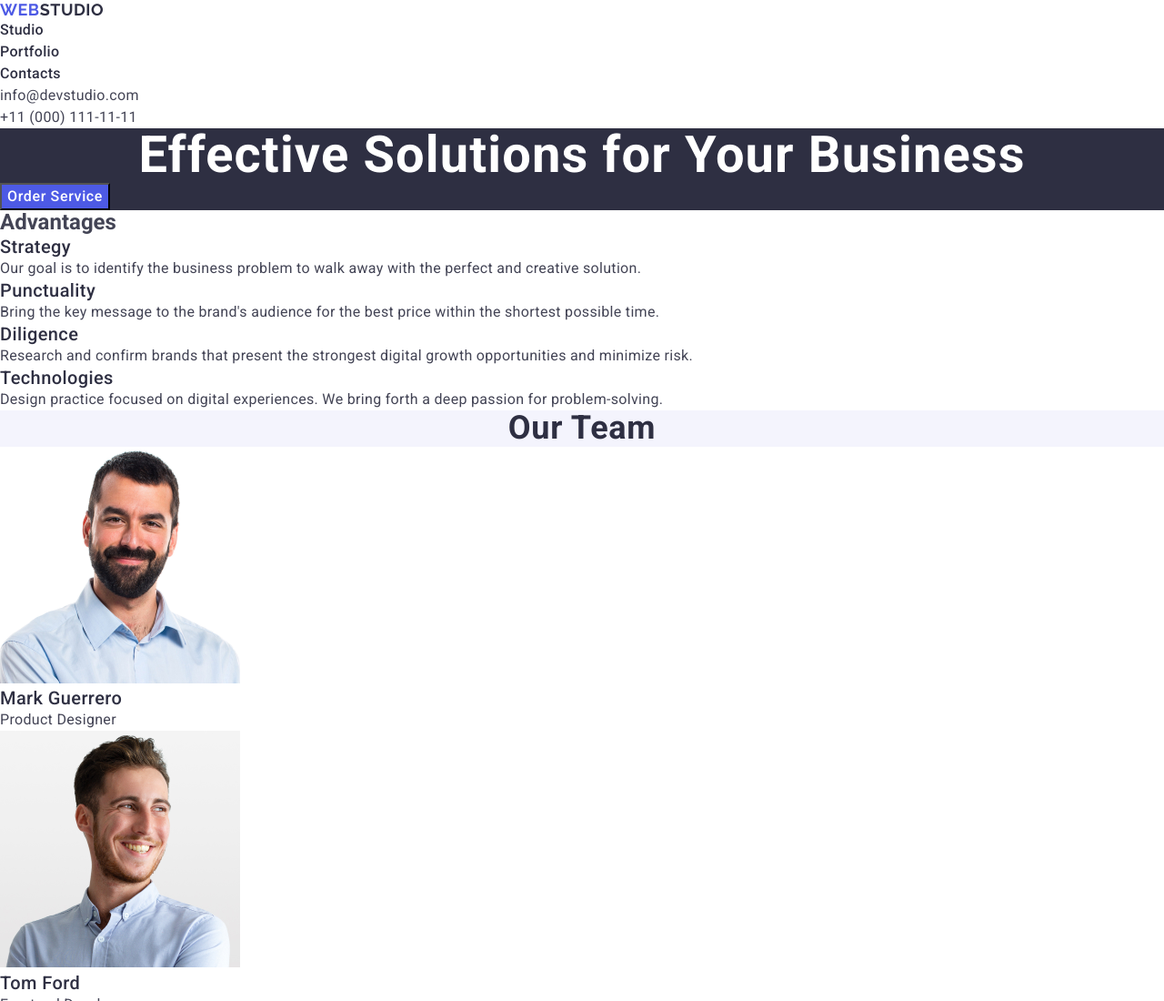
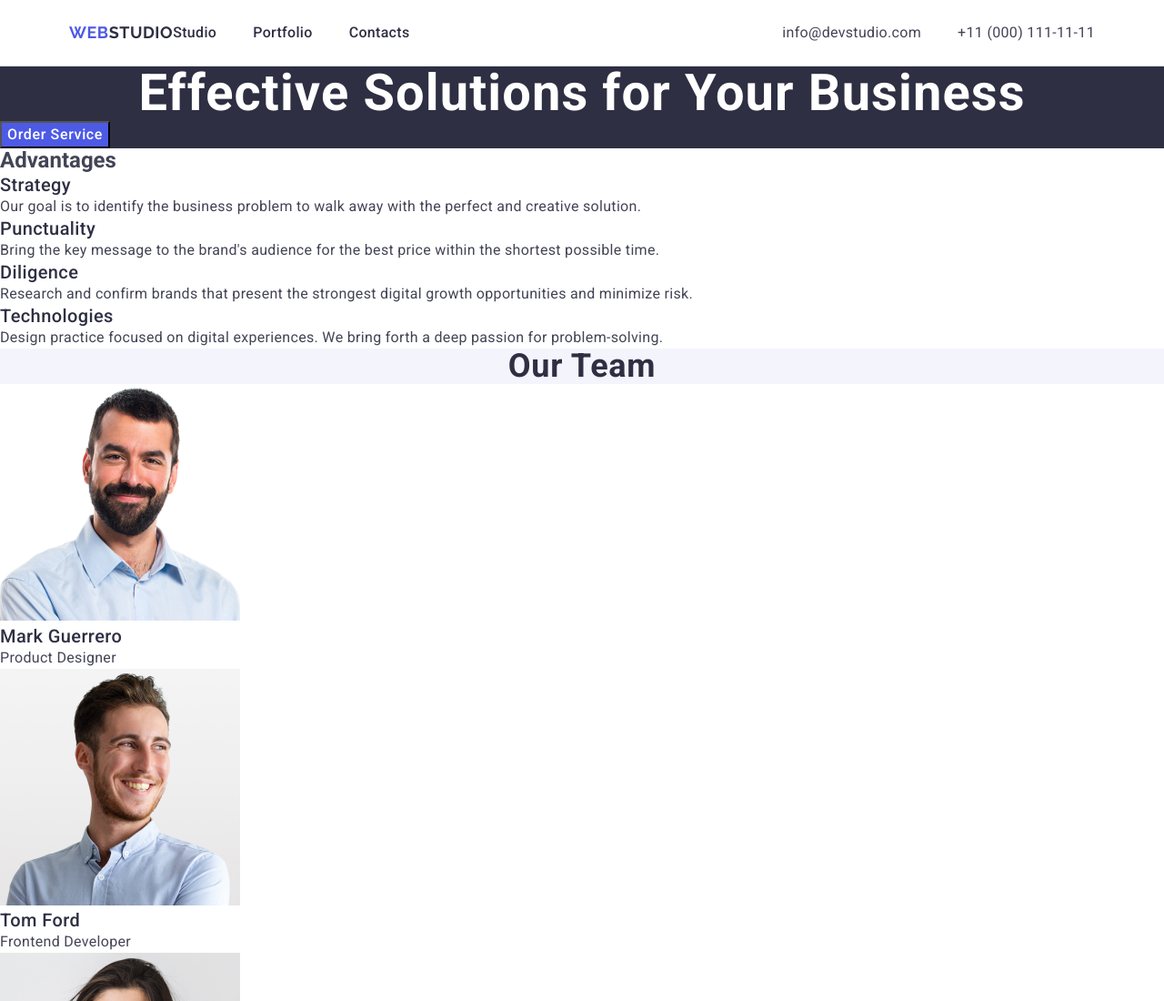
Before and after one commit to LobanovSK/goit-markup-hw-03, a plain HTML site: page index.html in a window 1280 px wide. Shown: the top 1100 px of the page at 91% size. Drawn offline with nearby package versions, Linux system fonts and the light colour scheme.

Commit message:
fix header style

```diff
--- a/css/styles.css
+++ b/css/styles.css
@@ -22,7 +22,22 @@ ol {
 a {
   text-decoration: none;
 }
-
+.container {
+  max-width: 1158px;
+  padding: 0 15px;
+  margin: 0 auto;
+}
+.page-header {
+  border-bottom: 1px solid #e7e9fc;
+}
+.header-container {
+  display: flex;
+  align-items: center;
+}
+.header-nav {
+  display: flex;
+  align-items: center;
+}
 .logo {
   font-family: "Raleway", sans-serif;
   font-weight: 700;
@@ -41,7 +56,15 @@ a {
   color: #f4f4fd;
 }
 
+.nav-list {
+  display: flex;
+  align-items: center;
+  gap: 40px;
+}
+
 .nav-link {
+  display: block;
+  padding: 24px 0;
   font-weight: 500;
   font-size: 16px;
   line-height: 1.5;
@@ -51,9 +74,17 @@ a {
 
 .contacts {
   font-style: normal;
+  margin-left: auto;
 }
 
+.contacts-list {
+  display: flex;
+  align-items: center;
+  gap: 40px;
+}
 .contacts-link {
+  display: block;
+  padding: 24px 0;
   font-size: 16px;
   line-height: 1.5;
   letter-spacing: 0.02em;
```
